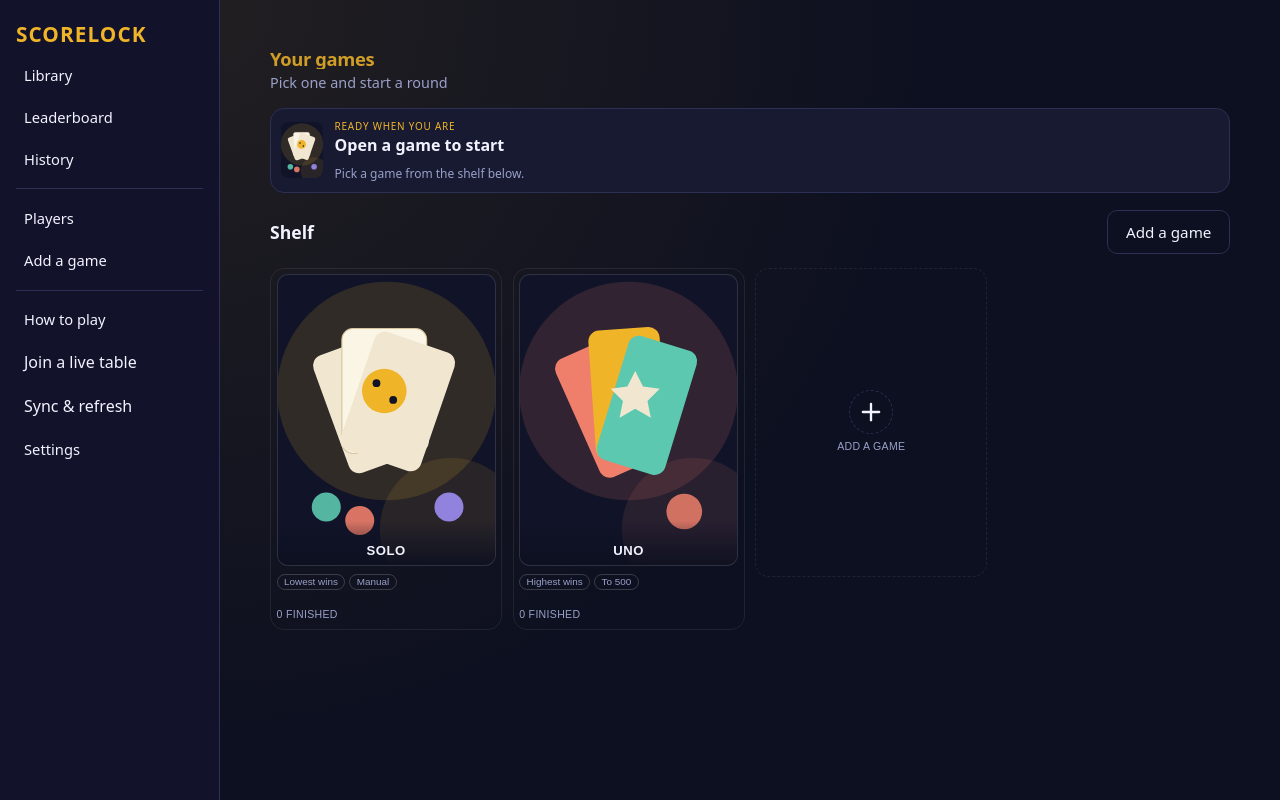
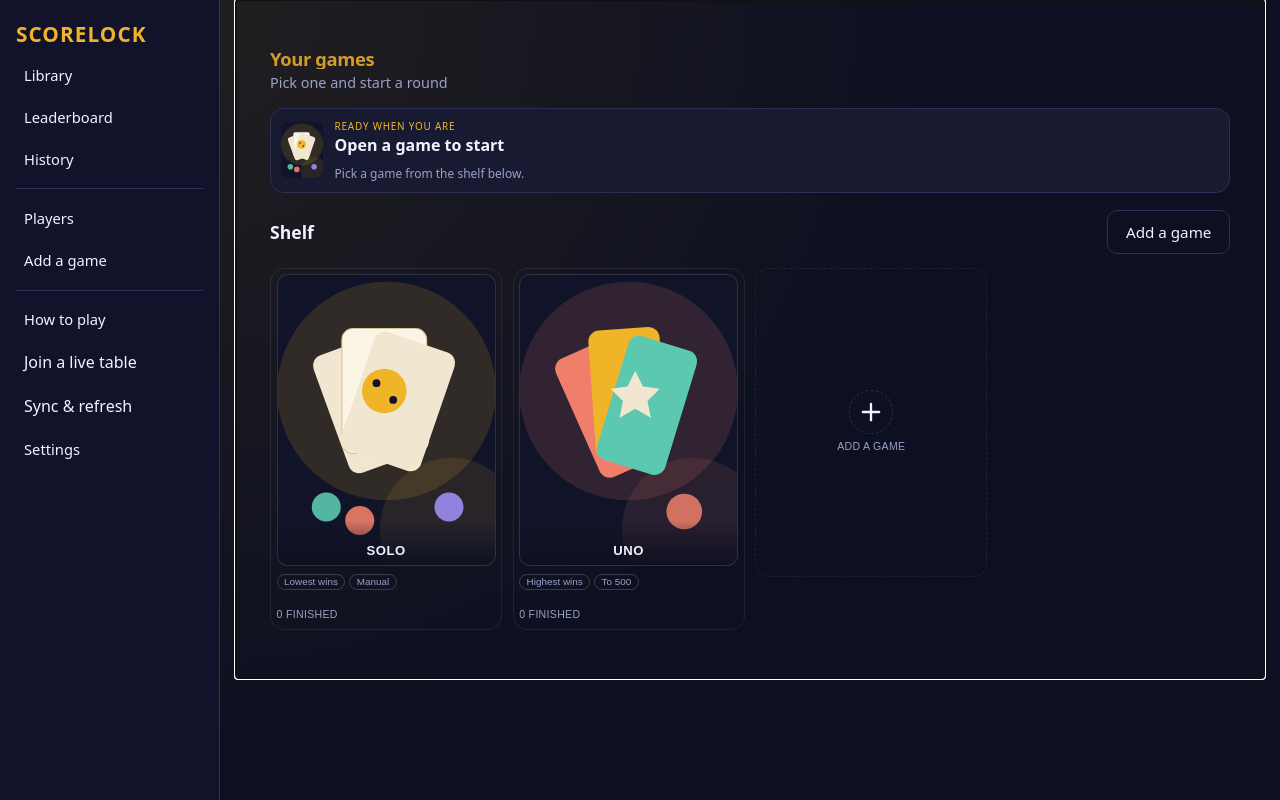
Before and after one commit to Zsolt-85/SOLO-Scorekeeper, a website with bundled scripts: page index.html in a window 1280 px wide. Both pictures are taken after a click on the button "Tap to Start". Built offline with nearby package versions, Linux system fonts and the light colour scheme.

Commit message:
Make splash properly modal: focus trap, inert background, desktop focus handoff

```diff
--- a/index.html
+++ b/index.html
@@ -9,7 +9,7 @@
 <script>Themes.applyTheme(document, Themes.loadTheme(window.localStorage));</script>
 </head>
 <body>
-<div id="splash" class="splash" role="dialog" aria-label="Welcome to SCORELOCK">
+<div id="splash" class="splash" role="dialog" aria-modal="true" aria-label="Welcome to SCORELOCK">
   <div class="splash-inner">
     <svg class="splash-mark" viewBox="0 0 120 90" aria-hidden="true">
       <g transform="rotate(-13 38 45)">
--- a/js/ui.js
+++ b/js/ui.js
@@ -2571,7 +2571,7 @@ else if (action === 'open-new-game') openNewGame();
       return;
     }
     if (event.key !== 'Tab') return;
-    const dialog = document.querySelector('.rivals-overlay, .victory-overlay');
+    const dialog = document.querySelector('.splash, .rivals-overlay, .victory-overlay');
     if (!dialog) return;
     const controls = Array.prototype.slice.call(
       dialog.querySelectorAll('button:not([disabled]), a[href], input:not([disabled])')
@@ -2639,6 +2639,10 @@ else if (action === 'open-new-game') openNewGame();
     if (!splash) return;
     const reduce = Boolean(window.matchMedia
       && window.matchMedia('(prefers-reduced-motion: reduce)').matches);
+    // The splash is modal: keep the app and menu out of the tab order behind it.
+    const background = [document.querySelector('.sidebar'), document.getElementById('app')]
+      .filter(function (el) { return !!el; });
+    background.forEach(function (el) { el.inert = true; });
     const list = document.getElementById('splash-games');
     const visible = shelfOrder((backend.getLibrary() || []).filter(function (type) {
       return !type.archived;
@@ -2661,12 +2665,16 @@ else if (action === 'open-new-game') openNewGame();
         new Promise(function (resolve) { setTimeout(resolve, 900); })
       ]);
     function dismiss() {
-      splash.dataset.done = '1';
       splash.classList.add('splash-out');
       setTimeout(function () {
         if (splash.parentNode) splash.remove();
-        const menu = document.querySelector('.hamburger');
-        if (menu && typeof menu.focus === 'function') menu.focus();
+        background.forEach(function (el) { el.inert = false; });
+        let target = document.querySelector('.hamburger');
+        if (!target || !target.offsetParent) {
+          target = document.getElementById('app');
+          if (target) target.setAttribute('tabindex', '-1');
+        }
+        if (target && typeof target.focus === 'function') target.focus();
       }, reduce ? 0 : 460);
     }
     const start = document.getElementById('splash-start');
@@ -2674,6 +2682,7 @@ else if (action === 'open-new-game') openNewGame();
       start.addEventListener('click', function () {
         if (start.disabled) return;
         start.disabled = true;
+        splash.dataset.done = '1'; // safety timer must not remove it mid-fade
         start.textContent = 'Setting the table…';
         revalidate.then(dismiss);
       });
--- a/styles.css
+++ b/styles.css
@@ -1241,6 +1241,7 @@ html[data-skin] .wordmark { background: none; -webkit-text-fill-color: var(--gol
 
 @media (prefers-reduced-motion: reduce) {
   .splash-spinner { animation: none; }
+  .splash-mark, .splash-title, .splash-tagline, .splash-games li, .splash-start { animation: none; }
   ::view-transition-old(app-view), ::view-transition-new(app-view) { animation: none; }
 }
 .btn.primary:active:not(:disabled), .btn:active:not(:disabled) { transform: scale(.98); }
```
